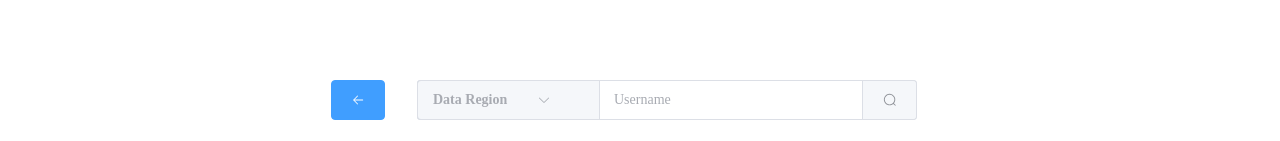
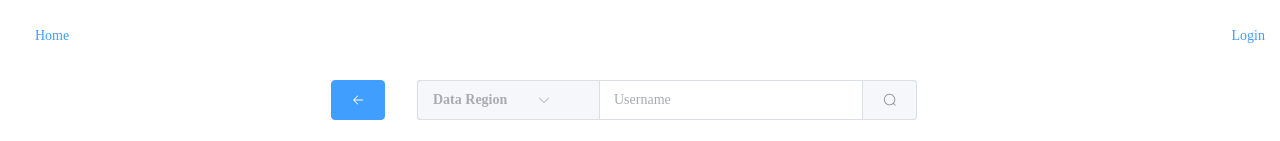
Before and after one commit to Ligh0x74/lc-predictor-fe, a Vue app: page /predict/1/1 in a window 1280 px wide. Shown: the top 141 px of the page. Built offline with nearby package versions, Linux system fonts and the light colour scheme; no server answers.

Commit message:
update: Header

```diff
--- a/src/App.vue
+++ b/src/App.vue
@@ -1,9 +1,9 @@
+<template>
+  <HomeView />
+</template>
+
 <script setup lang="ts">
 import HomeView from './views/HomeView.vue'
 </script>
 
-<template>
-  <HomeView />
-</template>
-
 <style scoped></style>
--- a/src/components/common/HomeHeader.vue
+++ b/src/components/common/HomeHeader.vue
@@ -1,7 +1,20 @@
-<script setup lang="ts"></script>
-
 <template>
-  <div></div>
+  <div class="header">
+    <el-button type="primary" text @click="home">Home</el-button>
+    <el-button type="primary" text style="position: absolute; right: 0px">Login</el-button>
+  </div>
 </template>
 
-<style scoped></style>
+<script setup lang="ts">
+import router from '@/router'
+
+const home = () => {
+  router.push('/contest')
+}
+</script>
+
+<style scoped>
+.header {
+  padding: 20px 0 20px 0;
+}
+</style>
--- a/src/components/info/PredictInfo.vue
+++ b/src/components/info/PredictInfo.vue
@@ -155,8 +155,6 @@ const back = () => {
   if (predictListTmp) {
     predictList.value = JSON.parse(JSON.stringify(predictListTmp))
     predictListTmp = undefined
-  } else {
-    router.push('/contest')
   }
 }
 
--- a/src/views/HomeView.vue
+++ b/src/views/HomeView.vue
@@ -1,9 +1,3 @@
-<script setup lang="ts">
-import { RouterView } from 'vue-router'
-import HomeHeader from '@/components/common/HomeHeader.vue'
-import HomeFooter from '@/components/common/HomeFooter.vue'
-</script>
-
 <template>
   <div class="layout">
     <el-container>
@@ -11,8 +5,15 @@ import HomeFooter from '@/components/common/HomeFooter.vue'
       <el-main><RouterView /></el-main>
       <el-footer><HomeFooter /></el-footer>
     </el-container>
+    <el-backtop :right="100" :bottom="100" />
   </div>
 </template>
+
+<script setup lang="ts">
+import { RouterView } from 'vue-router'
+import HomeHeader from '@/components/common/HomeHeader.vue'
+import HomeFooter from '@/components/common/HomeFooter.vue'
+</script>
 
 <style scoped>
 .layout {
```
